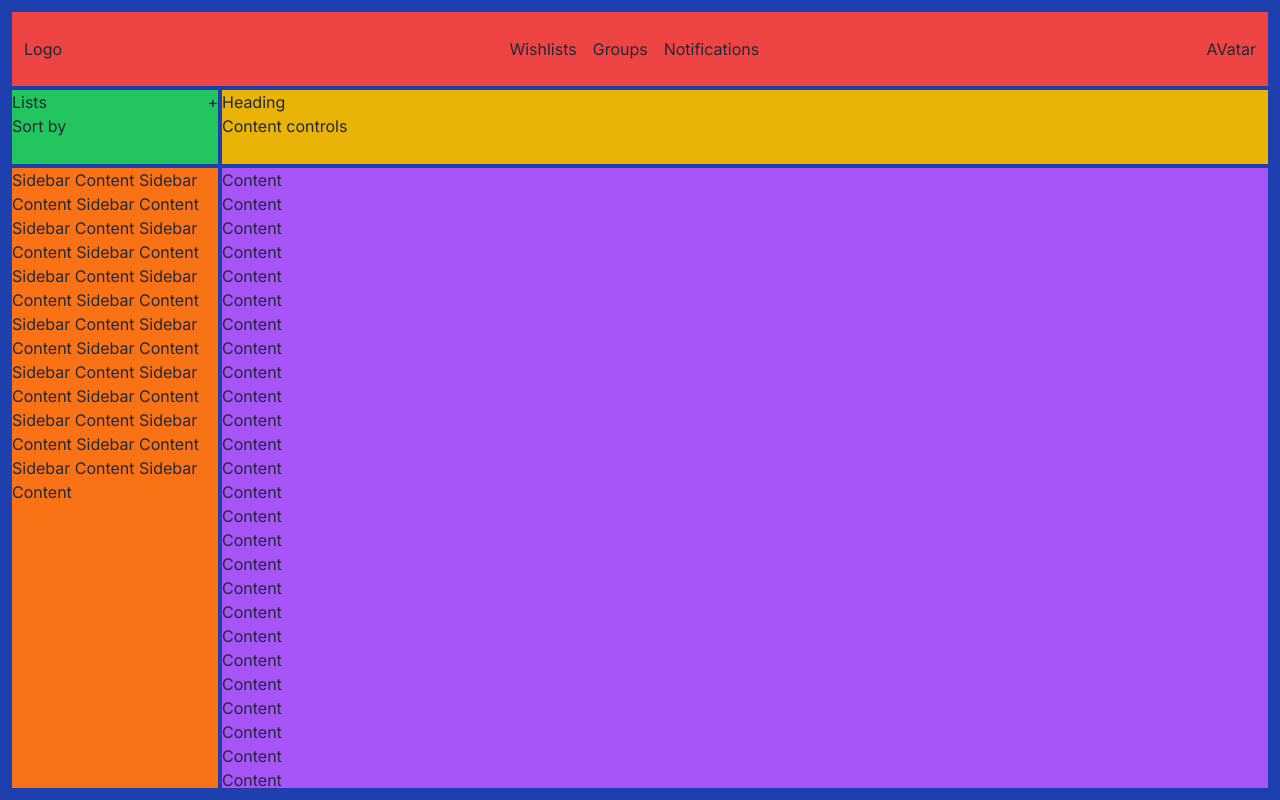
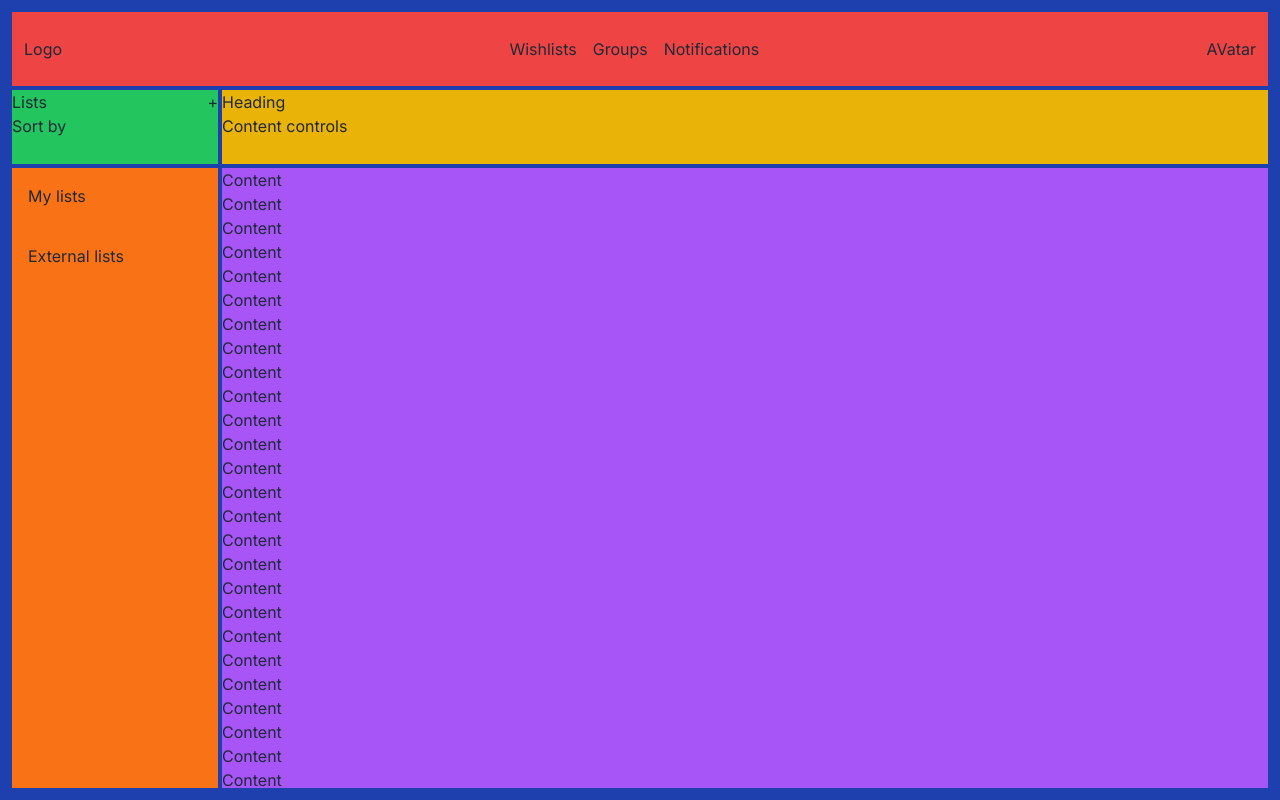
Before and after one commit to NVR-2023/TBD-30-GiftMe-app, a Next.js app: page /wishlists in a window 1280 px wide. Built offline with nearby package versions, Linux system fonts and the light colour scheme.

Commit message:
feat: separate y scrollbars for aside content

```diff
--- a/src/app/(private)/wishlists/page.tsx
+++ b/src/app/(private)/wishlists/page.tsx
@@ -1,27 +1,30 @@
-"use client"
+"use client";
 
 import React, { FC } from "react";
 import Navbar from "@/sections/navbar/navbar";
 import ContentNavbar from "./sub-components/content-navbar";
 import AsideNavbar from "./sub-components/aside-navbar";
-import Link from "next/link";
+import AsideContent from "./sub-components/aside-content.";
 
 import { useDarkModeContext } from "@/contexts/darkmode-context";
 
 const Wishlists: FC = () => {
-const { darkMode , setDarkMode } = useDarkModeContext();
+  const { darkMode, setDarkMode } = useDarkModeContext();
 
-return (
+  return (
     <div className=" w-screen h-screen bg-blue-800">
       <div className=" h-full w-full py-3 px-3 grid grid-cols-12 grid-rows-10 gap-x-1 gap-y-1">
-        <header className="bg-red-500 col-span-12 row-span-1"><Navbar/></header>
-        <div className="bg-green-500 col-span-2 row-span-1"><AsideNavbar/></div>
-        <div className="bg-yellow-500 col-span-10 row-span-1"><ContentNavbar/></div>
+        <header className="bg-red-500 col-span-12 row-span-1">
+          <Navbar />
+        </header>
+        <div className="bg-green-500 col-span-2 row-span-1">
+          <AsideNavbar />
+        </div>
+        <div className="bg-yellow-500 col-span-10 row-span-1">
+          <ContentNavbar />
+        </div>
         <div className="bg-orange-500 col-span-2 row-span-8 overflow-y-auto ">
-          Sidebar Content Sidebar Content Sidebar Content Sidebar Content Sidebar Content Sidebar
-          Content Sidebar Content Sidebar Content Sidebar Content Sidebar Content Sidebar Content
-          Sidebar Content Sidebar Content Sidebar Content Sidebar Content Sidebar Content Sidebar
-          Content Sidebar Content Sidebar Content Sidebar Content
+          <AsideContent />
         </div>
         <div className="bg-purple-500 col-span-10 row-span-8 overflow-y-auto">
           <p>Content</p>
--- /dev/null
+++ b/src/app/(private)/wishlists/sub-components/aside-content..tsx
@@ -0,0 +1,15 @@
+
+import React , {FC} from "react"
+import AsideMyWishLists from "./aside-my-wish-lists";
+import ExternalWishLists from "./aside-external-wishlists";
+
+const AsideContent:FC = () => {
+  return (
+    <div className="overflow-y-auto">
+   <AsideMyWishLists/>
+   <ExternalWishLists/>
+    </div>
+  );
+};
+
+export default AsideContent;
--- /dev/null
+++ b/src/app/(private)/wishlists/sub-components/aside-external-wishlists.tsx
@@ -0,0 +1,34 @@
+import React , {FC} from "react"
+
+const ExternalWishLists:FC = () => {
+  return (
+    <div>
+      <div className="collapse">
+        <input type="checkbox" />
+        <div className="collapse-title">External lists</div>
+        <div className="collapse-content">
+          <p>hello</p>
+          <p>hello</p>
+          <p>hello</p>
+          <p>hello</p>
+          <p>hello</p>
+          <p>hello</p>
+          <p>hello</p>
+          <p>hello</p>
+          <p>hello</p>
+          <p>hello</p>
+          <p>hello</p>
+          <p>hello</p>
+          <p>hello</p>
+          <p>hello</p>
+          <p>hello</p>
+          <p>hello</p>
+          <p>hello</p>
+          <p>hello</p>
+        </div>
+      </div>
+    </div>
+  );
+};
+
+export default ExternalWishLists;
--- /dev/null
+++ b/src/app/(private)/wishlists/sub-components/aside-my-wish-lists.tsx
@@ -0,0 +1,33 @@
+import React , {FC} from "react"
+
+const AsideMyWishLists:FC = () => {
+  return (
+    <div>
+      <div className="collapse">
+        <input type="checkbox" />
+        <div className="collapse-title">My lists</div>
+        <div className="collapse-content overflow-y-auto">
+          <p>hello</p>
+          <p>hello</p>
+          <p>hello</p>
+          <p>hello</p>
+          <p>hello</p>
+          <p>hello</p>
+          <p>hello</p>
+          <p>hello</p>
+          <p>hello</p>
+          <p>hello</p>
+          <p>hello</p>
+          <p>hello</p>
+          <p>hello</p>
+          <p>hello</p>
+          <p>hello</p>
+          <p>hello</p>
+          <p>hello</p>
+        </div>
+      </div>
+    </div>
+  );
+};
+
+export default AsideMyWishLists;
```
